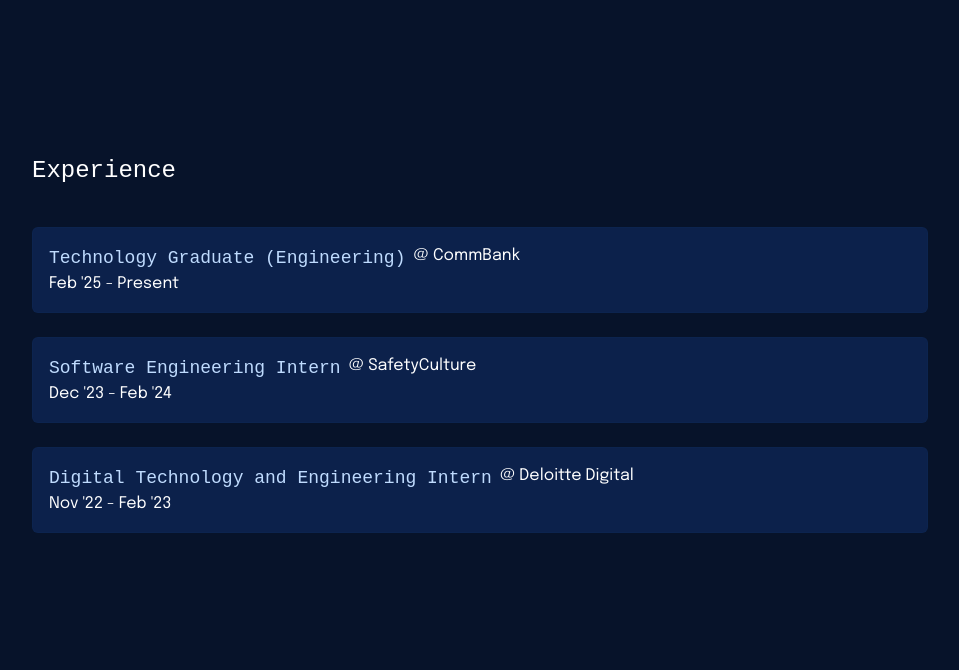
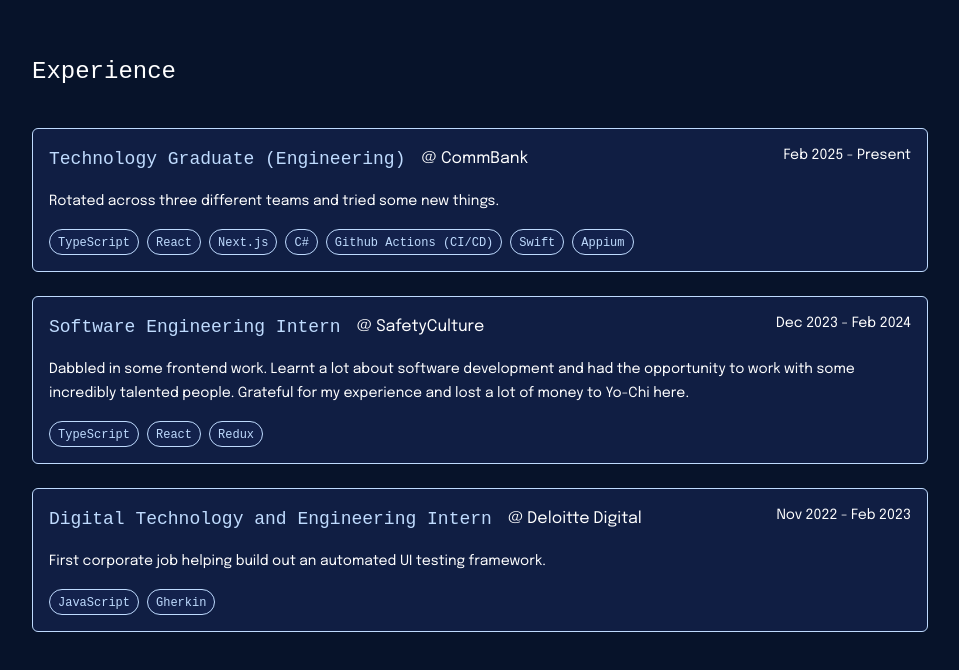
Before and after one commit to tracyjqin/tracyjqin.github.io, a React (Create React App) app: page / in a window 1280 px wide. Shown: the part 824-1494 px from the top of the page, without its empty margins (160-1119 px from the left). Built offline with nearby package versions, Linux system fonts and the light colour scheme; a web font is replaced by a local one.

Commit message:
refactor: update experience section

```diff
--- /dev/null
+++ b/src/components/Lozenge.tsx
@@ -0,0 +1,13 @@
+import React from "react";
+
+type LozengeProps = {
+  text: string
+};
+
+export default function Lozenge({ text }: LozengeProps) {
+  return (
+    <div className='border border-blue-200 bg-blue-950/60 rounded-full pl-2 pr-2 backdrop-blur-md'>
+      <span className="text-blue-200 text-xs font-code">{text}</span>
+    </div>
+  )
+}
--- a/src/experience.json
+++ b/src/experience.json
@@ -2,21 +2,42 @@
     "experience": [
         {
             "company": "CommBank",
-            "date": "Feb '25 - Present",
-            "description": "Technology Graduate (Engineering)",
-            "image": "/commbank-logo.jpg"
+            "date": "Feb 2025 - Present",
+            "role": "Technology Graduate (Engineering)",
+            "image": "/commbank-logo.jpg",
+            "description": "Rotated across three different teams and tried some new things.",
+            "technologies": [
+                "TypeScript",
+                "React",
+                "Next.js",
+                "C#",
+                "Github Actions (CI/CD)",
+                "Swift",
+                "Appium"
+            ]
         },
         {
             "company": "SafetyCulture",
-            "date": "Dec '23 - Feb '24",
-            "description": "Software Engineering Intern",
-            "image": "/SafetyCulture.png"
+            "date": "Dec 2023 - Feb 2024",
+            "role": "Software Engineering Intern",
+            "image": "/SafetyCulture.png",
+            "description": "Dabbled in some frontend work. Learnt a lot about software development and had the opportunity to work with some incredibly talented people. Grateful for my experience and lost a lot of money to Yo-Chi here.",
+            "technologies": [
+                "TypeScript",
+                "React",
+                "Redux"
+            ]
         },
         {
             "company": "Deloitte Digital",
-            "date": "Nov '22 - Feb '23",
-            "description": "Digital Technology and Engineering Intern",
-            "image": "/DeloitteDigital.png"
+            "date": "Nov 2022 - Feb 2023",
+            "role": "Digital Technology and Engineering Intern",
+            "image": "/DeloitteDigital.png",
+            "description": "First corporate job helping build out an automated UI testing framework.",
+            "technologies": [
+                "JavaScript",
+                "Gherkin"
+            ]
         }
     ]
 }
--- a/src/sections/Experience.tsx
+++ b/src/sections/Experience.tsx
@@ -1,11 +1,14 @@
-import React, { useState } from "react";
+import React from "react";
 import dataImport from "../experience.json";
+import Lozenge from "../components/Lozenge";
 
 interface ExperienceItem {
   company: string;
   date: string;
+  role: string;
+  image: string;
   description: string;
-  image: string;
+  technologies: string[];
 }
 
 interface ExperienceData {
@@ -26,21 +29,33 @@
         {data.experience.map((exp: ExperienceItem, index: number) => (
           <div
             key={index}
-            className="flex flex-col bg-[#0E2654]/80 w-3/4 max-w-4xl p-4 border border-[#0E2654]/50 text-left rounded-md"
+            className="flex flex-col bg-blue-950/60 w-3/4 max-w-4xl p-4 border border-blue-200 text-left rounded-md"
           >
-            <div className="flex gap-2">
-              <span className="text-blue-200 text-lg font-code">
-                {exp.description}
-              </span>
+            <div className="flex justify-between">
+              <div className="flex gap-4 items-center">
+                <span className="text-blue-200 text-lg font-code">
+                  {exp.role}
+                </span>
 
-              <span className="text-white">
-                @ {exp.company}
+                <span className="text-white">
+                  @ {exp.company}
+                </span>
+              </div>
+
+              <span className="text-white text-sm">
+                {exp.date}
               </span>
             </div>
 
-            <span className="text-white">
-              {exp.date}
+            <span className="text-white text-sm pt-4 leading-6">
+              {exp.description}
             </span>
+
+            <div className="flex gap-2 pt-4 justify-start">
+              {exp.technologies.map((idx) =>
+                <Lozenge text={idx} />
+              )}
+            </div>
           </div>
         ))}
       </div>
--- a/src/sections/Home.tsx
+++ b/src/sections/Home.tsx
@@ -1,6 +1,7 @@
 import React, { useEffect, useState } from 'react';
 import GitHub from '@mui/icons-material/GitHub';
 import LinkedInIcon from '@mui/icons-material/LinkedIn';
+import Lozenge from '../components/Lozenge';
 
 const AboutMe = () => {
   const technology = ["TypeScript/JavaScript", "React", "Next.js", "HTML/CSS", "TailwindCSS", "C#", "YAML", "Java", "Python"];
@@ -75,9 +76,7 @@
 
       <div className="flex gap-2 pt-6 justify-start">
         {technology.map((idx) =>
-          <div className='border border-blue-200 bg-blue-950/60 rounded-full pl-2 pr-2 backdrop-blur-md'>
-            <span className="text-blue-200 text-xs font-code">{idx}</span>
-          </div>
+          <Lozenge text={idx} />
         )}
       </div>
     </div>
--- a/tsconfig.json
+++ b/tsconfig.json
@@ -10,7 +10,7 @@
     "forceConsistentCasingInFileNames": true,
     "module": "esnext",
     "moduleResolution": "node",
-    "jsx": "react",
+    "jsx": "react-jsx",
     "noEmit": true,
     "resolveJsonModule": true
   },
```
Also changed, not shown: 2 other files (tests, documents, lock files or other folders).
